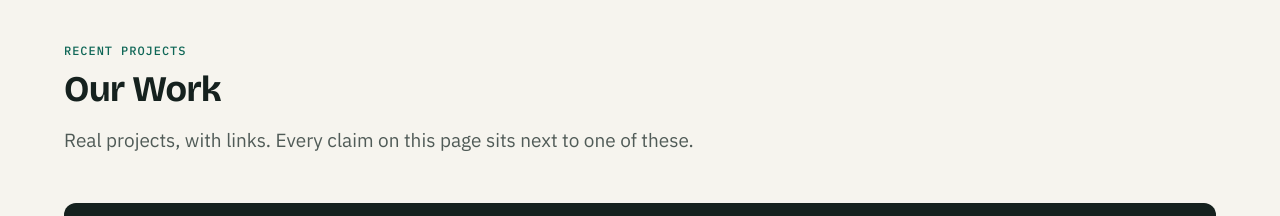
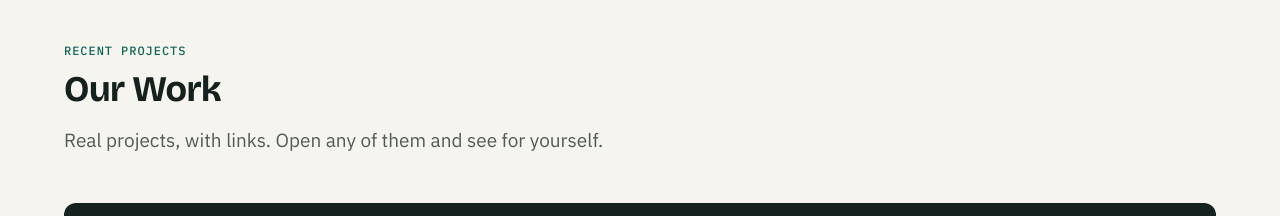
Before and after one commit to Beese-Dev/business_website, a Next.js app: page / in a window 1280 px wide. Shown: the part 1500-1716 px from the top of the page. Built offline with nearby package versions, Linux system fonts and the light colour scheme.

Commit message:
Reword the recent projects lead on the home page
Co-Authored-By: Claude Fable 5.1 <noreply@anthropic.com>

```diff
--- a/app/page.tsx
+++ b/app/page.tsx
@@ -103,7 +103,7 @@ export default function Home() {
           <SectionHeading
             eyebrow="Recent projects"
             title="Our Work"
-            lead="Real projects, with links. Every claim on this page sits next to one of these."
+            lead="Real projects, with links. Open any of them and see for yourself."
           />
         </Container>
         <Container>
```
